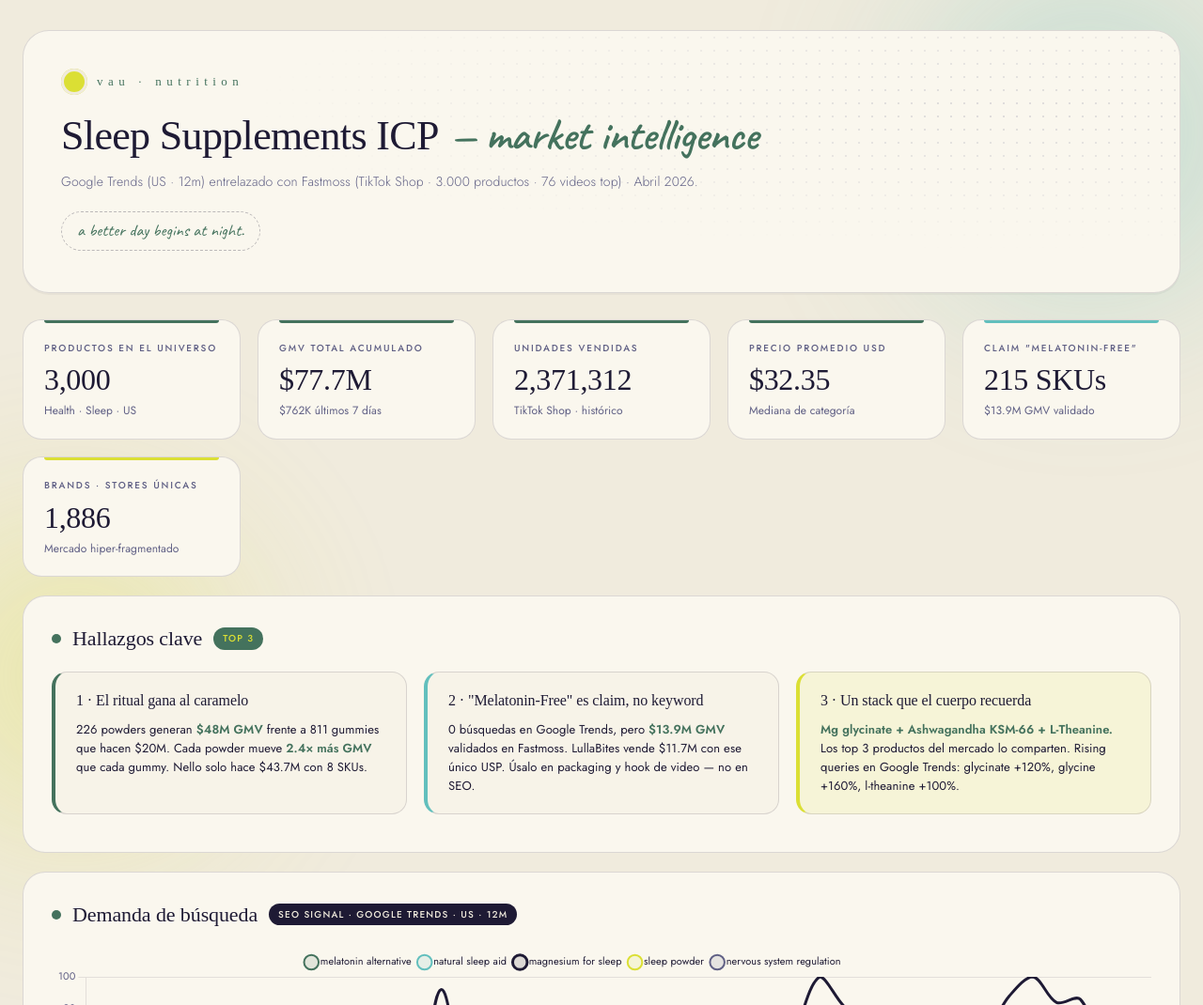
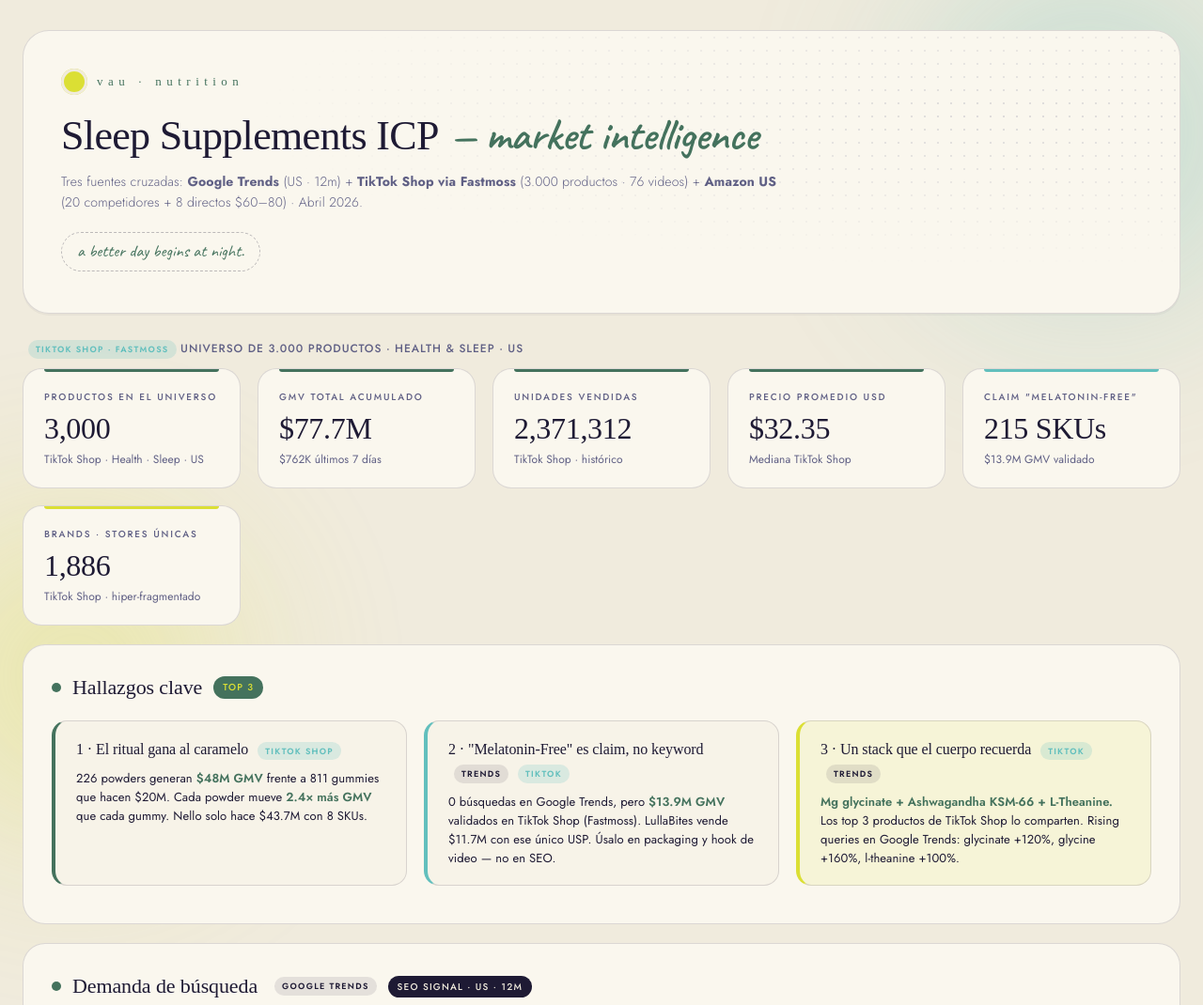
Before and after one commit to VAUNUTRITION/vau-ai-dashboard, a plain HTML site: page sleep-icp-dashboard.html in a window 1280 px wide. Shown: the top 1070 px of the page at 94% size. Drawn offline with nearby package versions, Linux system fonts and the light colour scheme; a web font is replaced by a local one.

Commit message:
Clarify data sources: TikTok Shop, Google Trends, Amazon (broad + direct) tags on every section

```diff
--- a/sleep-icp-dashboard.html
+++ b/sleep-icp-dashboard.html
@@ -239,6 +239,13 @@ code{font-family:'Jost',monospace;background:var(--lime);padding:1px 6px;border-
 .actions .rec-text strong{color:var(--lime)}
 .actions .rec-num{background:var(--lime);color:var(--ink)}
 
+/* Source attribution tags */
+.src{display:inline-block;font-family:'Jost',sans-serif;font-size:9px;font-weight:600;letter-spacing:.14em;text-transform:uppercase;padding:3px 8px;border-radius:999px;margin-left:6px;vertical-align:middle}
+.src-tt{background:rgba(98,191,189,.2);color:var(--teal)}
+.src-gt{background:rgba(30,26,52,.1);color:var(--ink)}
+.src-az{background:rgba(68,114,93,.18);color:var(--vau)}
+.src-az60{background:var(--lime);color:var(--ink)}
+
 footer{
   text-align:center;color:var(--ink-soft);font-size:11px;padding:28px 20px 8px;
   margin-top:24px;letter-spacing:.08em;text-transform:uppercase;font-weight:500;
@@ -252,18 +259,19 @@ footer span{font-family:'Caveat',cursive;text-transform:none;font-size:16px;lett
 <div class="header">
   <div class="wordmark">vau · nutrition</div>
   <h1>Sleep Supplements ICP <em>— market intelligence</em></h1>
-  <div class="subtitle">Google Trends (US · 12m) entrelazado con Fastmoss (TikTok Shop · 3.000 productos · 76 videos top) · Abril 2026.</div>
+  <div class="subtitle">Tres fuentes cruzadas: <b>Google Trends</b> (US · 12m) + <b>TikTok Shop via Fastmoss</b> (3.000 productos · 76 videos) + <b>Amazon US</b> (20 competidores + 8 directos $60–80) · Abril 2026.</div>
   <div class="tagline">a better day begins at night.</div>
 </div>
 
 <!-- HERO KPIs -->
+<p style="margin-bottom:10px;font-size:12px;color:var(--ink-soft);letter-spacing:.08em;text-transform:uppercase;font-weight:500"><span class="src src-tt">TikTok Shop · Fastmoss</span> Universo de 3.000 productos · Health &amp; Sleep · US</p>
 <div class="grid kpis" style="margin-bottom:20px">
-  <div class="kpi"><div class="label">Productos en el universo</div><div class="value" id="kpi-prods"></div><div class="sub">Health · Sleep · US</div></div>
+  <div class="kpi"><div class="label">Productos en el universo</div><div class="value" id="kpi-prods"></div><div class="sub">TikTok Shop · Health · Sleep · US</div></div>
   <div class="kpi"><div class="label">GMV total acumulado</div><div class="value" id="kpi-gmv"></div><div class="sub" id="kpi-gmv7"></div></div>
   <div class="kpi"><div class="label">Unidades vendidas</div><div class="value" id="kpi-units"></div><div class="sub">TikTok Shop · histórico</div></div>
-  <div class="kpi"><div class="label">Precio promedio USD</div><div class="value" id="kpi-price"></div><div class="sub">Mediana de categoría</div></div>
+  <div class="kpi"><div class="label">Precio promedio USD</div><div class="value" id="kpi-price"></div><div class="sub">Mediana TikTok Shop</div></div>
   <div class="kpi hot"><div class="label">Claim "Melatonin-Free"</div><div class="value" id="kpi-mf"></div><div class="sub" id="kpi-mf-gmv"></div></div>
-  <div class="kpi accent"><div class="label">Brands · stores únicas</div><div class="value" id="kpi-brands"></div><div class="sub">Mercado hiper-fragmentado</div></div>
+  <div class="kpi accent"><div class="label">Brands · stores únicas</div><div class="value" id="kpi-brands"></div><div class="sub">TikTok Shop · hiper-fragmentado</div></div>
 </div>
 
 <!-- HALLAZGOS CLAVE -->
@@ -271,30 +279,30 @@ footer span{font-family:'Caveat',cursive;text-transform:none;font-size:16px;lett
 <h2>Hallazgos clave <span class="badge hot">Top 3</span></h2>
 <div class="grid three-col">
   <div class="insight-box">
-    <h3>1 · El ritual gana al caramelo</h3>
+    <h3>1 · El ritual gana al caramelo <span class="src src-tt">TikTok Shop</span></h3>
     <p>226 powders generan <b>$48M GMV</b> frente a 811 gummies que hacen $20M. Cada powder mueve <b>2.4× más GMV</b> que cada gummy. Nello solo hace $43.7M con 8 SKUs.</p>
   </div>
   <div class="insight-box hot">
-    <h3>2 · "Melatonin-Free" es claim, no keyword</h3>
-    <p>0 búsquedas en Google Trends, pero <b>$13.9M GMV</b> validados en Fastmoss. LullaBites vende $11.7M con ese único USP. Úsalo en packaging y hook de video — no en SEO.</p>
+    <h3>2 · "Melatonin-Free" es claim, no keyword <span class="src src-gt">Trends</span> <span class="src src-tt">TikTok</span></h3>
+    <p>0 búsquedas en Google Trends, pero <b>$13.9M GMV</b> validados en TikTok Shop (Fastmoss). LullaBites vende $11.7M con ese único USP. Úsalo en packaging y hook de video — no en SEO.</p>
   </div>
   <div class="insight-box accent">
-    <h3>3 · Un stack que el cuerpo recuerda</h3>
-    <p><b>Mg glycinate + Ashwagandha KSM-66 + L-Theanine.</b> Los top 3 productos del mercado lo comparten. Rising queries en Google Trends: glycinate +120%, glycine +160%, l-theanine +100%.</p>
+    <h3>3 · Un stack que el cuerpo recuerda <span class="src src-tt">TikTok</span> <span class="src src-gt">Trends</span></h3>
+    <p><b>Mg glycinate + Ashwagandha KSM-66 + L-Theanine.</b> Los top 3 productos de TikTok Shop lo comparten. Rising queries en Google Trends: glycinate +120%, glycine +160%, l-theanine +100%.</p>
   </div>
 </div>
 </div>
 
 <!-- GOOGLE TRENDS CHART -->
 <div class="section">
-<h2>Demanda de búsqueda <span class="badge">SEO signal · Google Trends · US · 12m</span></h2>
+<h2>Demanda de búsqueda <span class="src src-gt">Google Trends</span> <span class="badge">SEO signal · US · 12m</span></h2>
 <div class="chart-container tall"><canvas id="chart-trends"></canvas></div>
 <p class="micro">Índice relativo 0–100. "sleep powder" en <b>breakout (+389%)</b>. "magnesium for sleep" líder absoluto de volumen. "melatonin alternative" y "melatonin-free" sin volumen como keyword — viven mejor como USP que como search intent.</p>
 </div>
 
 <!-- CROSS ANALYSIS -->
 <div class="section dashed">
-<h2>Cross-analysis: Trends × Fastmoss <span class="badge ok">Veredicto</span></h2>
+<h2>Cross-analysis <span class="src src-gt">Google Trends</span> <span class="src src-tt">TikTok Shop</span> <span class="badge ok">Veredicto</span></h2>
 <table>
   <thead><tr><th>Keyword · Ángulo</th><th>Trends idx</th><th>Trend 12m</th><th>Fastmoss productos</th><th>Fastmoss GMV</th><th>Top brand</th><th>Veredicto</th></tr></thead>
   <tbody id="cross-tbody"></tbody>
@@ -304,12 +312,12 @@ footer span{font-family:'Caveat',cursive;text-transform:none;font-size:16px;lett
 <!-- FASTMOSS LANDSCAPE -->
 <div class="grid two-col">
   <div class="section">
-    <h2>GMV por formato <span class="badge ok">Product strategy</span></h2>
+    <h2>GMV por formato <span class="src src-tt">TikTok Shop</span> <span class="badge ok">Product strategy</span></h2>
     <div class="chart-container"><canvas id="chart-formats"></canvas></div>
     <p class="micro">Powder/Mix tiene menos productos pero mayor GMV agregado y <b>mayor GMV por producto</b>. Formato con barrera de entrada más alta → mejor defensibilidad.</p>
   </div>
   <div class="section">
-    <h2>Top 10 brands por GMV <span class="badge">Competition</span></h2>
+    <h2>Top 10 brands por GMV <span class="src src-tt">TikTok Shop</span> <span class="badge">Competition</span></h2>
     <div class="chart-container"><canvas id="chart-brands"></canvas></div>
     <p class="micro">Nello domina con $43.7M. LullaBites #2 con un solo SKU ($11.7M). El resto del mercado es <code>10×</code> más pequeño.</p>
   </div>
@@ -317,14 +325,14 @@ footer span{font-family:'Caveat',cursive;text-transform:none;font-size:16px;lett
 
 <!-- INGREDIENT STACKS -->
 <div class="section">
-<h2>Performance por ingrediente <span class="badge lime">Formulation</span></h2>
+<h2>Performance por ingrediente <span class="src src-tt">TikTok Shop</span> <span class="badge lime">Formulation</span></h2>
 <div class="chart-container"><canvas id="chart-ingredients"></canvas></div>
-<p class="micro">Barras teal = # productos (competencia). Línea lima = GMV por producto (eficiencia). Los ingredientes <b>arriba a la derecha</b> — alta eficiencia y no saturados — son las mejores apuestas: Melatonin-Free, Ashwagandha, L-Theanine.</p>
+<p class="micro">Datos: TikTok Shop via Fastmoss (3.000 productos). Barras teal = # productos (competencia). Línea lima = GMV por producto (eficiencia). Los ingredientes <b>arriba a la derecha</b> — alta eficiencia y no saturados — son las mejores apuestas: Melatonin-Free, Ashwagandha, L-Theanine.</p>
 </div>
 
 <!-- TOP PRODUCTS -->
 <div class="section">
-<h2>Top 10 productos del mercado <span class="badge">Benchmarks</span></h2>
+<h2>Top 10 productos <span class="src src-tt">TikTok Shop</span> <span class="badge">Benchmarks · por GMV</span></h2>
 <table>
   <thead><tr><th style="width:5%">#</th><th style="width:38%">Producto</th><th>Brand</th><th>Precio</th><th>Formato</th><th>Stack</th><th>GMV total</th><th>Unidades</th><th>GMV 7d</th></tr></thead>
   <tbody id="top-tbody"></tbody>
@@ -334,12 +342,12 @@ footer span{font-family:'Caveat',cursive;text-transform:none;font-size:16px;lett
 <!-- CREATIVE INTEL -->
 <div class="grid two-col">
   <div class="section">
-    <h2>Creative hooks ganadores <span class="badge hot">TikTok</span></h2>
+    <h2>Creative hooks ganadores <span class="src src-tt">TikTok Shop</span> <span class="badge hot">Videos con GMV</span></h2>
     <div id="hooks-container"></div>
     <p class="micro" id="video-stats"></p>
   </div>
   <div class="section">
-    <h2>Top hashtags <span class="badge">Creator brief</span></h2>
+    <h2>Top hashtags <span class="src src-tt">TikTok Shop</span> <span class="badge">Creator brief</span></h2>
     <div id="hashtag-cloud" style="line-height:2.8"></div>
     <p class="micro">Hashtags más frecuentes en los 76 videos con GMV confirmado. Core rotation: <b>#sleep · #magnesium · #cortisol · #insomnia · #fallasleepfast</b>. Evita hashtags de competidores (#lovewellness, #goli, #innerbrightness).</p>
   </div>
@@ -349,8 +357,8 @@ footer span{font-family:'Caveat',cursive;text-transform:none;font-size:16px;lett
 
 <!-- DIRECT PRICE COMPETITORS — HEAD TO HEAD -->
 <div class="section" style="border:2px solid var(--vau);background:linear-gradient(135deg,var(--paper),var(--cream-soft))">
-<h2>Competidores directos · $60–80 <span class="badge hot">Head-to-head</span></h2>
-<p class="micro" style="margin:-10px 0 18px;font-size:13px">Marcas contra las que REST FIRST competirá en shelf y search results. Mismo rango de precio, misma audiencia.</p>
+<h2>Competidores directos · $60–80 <span class="src src-az60">Amazon · Directos</span> <span class="badge hot">Head-to-head · 8 marcas</span></h2>
+<p class="micro" style="margin:-10px 0 18px;font-size:13px">Fuente: Amazon US · Abril 2026. Marcas contra las que REST FIRST competirá head-to-head en shelf y search results. Mismo rango de precio ($60–80), misma audiencia.</p>
 <table>
   <thead><tr><th style="width:3%">#</th><th style="width:14%">Brand</th><th>Precio</th><th>$/Serv</th><th>Rating</th><th>Reviews</th><th>Ingredientes clave</th><th>Formato</th><th style="width:20%">Vulnerabilidades vs REST FIRST</th></tr></thead>
   <tbody id="direct-tbody"></tbody>
@@ -359,7 +367,7 @@ footer span{font-family:'Caveat',cursive;text-transform:none;font-size:16px;lett
 
 <!-- STRATEGIC POSITIONING MAP -->
 <div class="section dashed">
-<h2>Mapa de posicionamiento estratégico <span class="badge ok">$60–80 tier</span></h2>
+<h2>Mapa de posicionamiento estratégico <span class="src src-az60">Amazon · Directos</span> <span class="badge ok">$60–80 tier</span></h2>
 <div class="grid three-col">
   <div class="insight-box">
     <h3>Precio validado</h3>
@@ -397,7 +405,7 @@ footer span{font-family:'Caveat',cursive;text-transform:none;font-size:16px;lett
 </div>
 
 <div class="section">
-<h2>Amazon Competitive Landscape <span class="badge">Amazon US · 20 competitors</span></h2>
+<h2>Amazon Competitive Landscape <span class="src src-az">Amazon US</span> <span class="badge">Mercado amplio · 20 competidores</span></h2>
 <table>
   <thead><tr><th style="width:3%">#</th><th style="width:15%">Brand/Product</th><th>Tier</th><th>Format</th><th>Price</th><th>Rating</th><th>Core Ingredients</th><th>Positioning</th></tr></thead>
   <tbody id="amazon-tbody"></tbody>
@@ -406,14 +414,14 @@ footer span{font-family:'Caveat',cursive;text-transform:none;font-size:16px;lett
 
 <!-- INGREDIENT MATRIX -->
 <div class="section">
-<h2>Ingredient Matrix <span class="badge">Formulation</span><span class="badge lime">Competitive</span></h2>
+<h2>Ingredient Matrix <span class="src src-az">Amazon US</span> <span class="badge lime">20 competidores</span></h2>
 <div class="chart-container"><canvas id="chart-amazon-ingredients"></canvas></div>
-<p class="micro"><b>Melatonin saturación máxima (12/20).</b> Apigenin es white space — solo 2/20 competidores lo usan (Momentous, Beam). Oportunidad de first-mover para REST FIRST.</p>
+<p class="micro">Fuente: Amazon US, 20 competidores top. <b>Melatonin saturación máxima (12/20).</b> Apigenin es white space — solo 2/20 competidores lo usan (Momentous, Beam). Oportunidad de first-mover para REST FIRST.</p>
 </div>
 
 <!-- VOICE OF CUSTOMER -->
 <div class="section">
-<h2>Voice of Customer — Review Intelligence <span class="badge hot">15 brands · 265K+ reviews</span></h2>
+<h2>Voice of Customer — Review Intelligence <span class="src src-az">Amazon</span> <span class="badge hot">15 brands · 265K+ reviews</span></h2>
 <div class="grid two-col">
   <div>
     <h3 style="font-family:'Capriola',serif;font-size:16px;margin-bottom:14px;color:var(--ink)">Top Pain Points</h3>
@@ -428,7 +436,7 @@ footer span{font-family:'Caveat',cursive;text-transform:none;font-size:16px;lett
 
 <!-- MARKET TIERS -->
 <div class="section dashed">
-<h2>Market Tiers y gaps <span class="badge ok">Oportunidad</span></h2>
+<h2>Market Tiers y gaps <span class="src src-az">Amazon US</span> <span class="badge ok">Oportunidad</span></h2>
 <table>
   <thead><tr><th>Tier</th><th>Price Range</th><th># Brands</th><th>Key Players</th><th>Gaps/Weaknesses</th></tr></thead>
   <tbody id="tiers-tbody"></tbody>
@@ -441,14 +449,14 @@ footer span{font-family:'Caveat',cursive;text-transform:none;font-size:16px;lett
 
 <!-- COMPETITIVE CLAIMS -->
 <div class="section">
-<h2>Claims que usan los competidores <span class="badge">Messaging</span></h2>
+<h2>Claims que usan los competidores <span class="src src-az">Amazon US</span> <span class="badge">Messaging · 20 competidores</span></h2>
 <div class="chart-container"><canvas id="chart-claims"></canvas></div>
 <p class="micro"><b>'No next-day grogginess' es el claim con mayor upside — solo 8/20 lo usan pero es el dolor #1 en reviews.</b> 'Stress / cortisol support' en crecimiento post Expo West 2026.</p>
 </div>
 
 <!-- RECOMENDACIONES -->
 <div class="actions">
-<h2>Key Takeaways <span class="badge lime">Amazon Insights</span></h2>
+<h2>Key Takeaways <span class="src src-az">Amazon</span> <span class="src src-az60">Directos $60–80</span> <span class="badge lime">Insights</span></h2>
 <div class="rec-grid">
   <div class="rec-num">1</div><div class="rec-text"><strong>APIGENIN = WHITE SPACE</strong> — Solo 2/20 marcas lo incluyen (Momentous, Beam). Awareness alta (Huberman) pero oferta baja. First-mover advantage para REST FIRST.</div>
   <div class="rec-num">2</div><div class="rec-text"><strong>PREMIUM GAP</strong> — El tier $60–80 no tiene marca que combine calidad clínica con branding DTC aspiracional gender-neutral. Momentous es clínico pero "seco"; Beam tiene ritual pero polariza; Jocko es hyper-masculino.</div>
@@ -457,7 +465,7 @@ footer span{font-family:'Caveat',cursive;text-transform:none;font-size:16px;lett
   <div class="rec-num">5</div><div class="rec-text"><strong>TRUST SIGNALS</strong> — Third-party testing, NSF, dosificación transparente y "made in USA" justifican precio premium en reviews de Amazon.</div>
 </div>
 
-<h2 style="margin-top:28px;color:var(--cream);position:relative">Recomendaciones de portfolio para VAU <span class="badge lime">Action</span></h2>
+<h2 style="margin-top:28px;color:var(--cream);position:relative">Recomendaciones de portfolio para VAU <span class="src src-tt">TikTok</span> <span class="src src-gt">Trends</span> <span class="src src-az">Amazon</span> <span class="badge lime">Action</span></h2>
 <div class="rec-grid">
   <div class="rec-num">1</div><div class="rec-text"><strong>Formato principal</strong> — powder · drink-mix stick pack. Benchmarks: Nello, MoonBrew, Yesnap. Mayor GMV/producto y breakout en Google Trends.</div>
   <div class="rec-num">2</div><div class="rec-text"><strong>Stack core</strong> — Mg glycinate + Ashwagandha KSM-66 + L-Theanine. Validado por los 3 top sellers. GABA como cuarto ingrediente premium opcional.</div>
```
